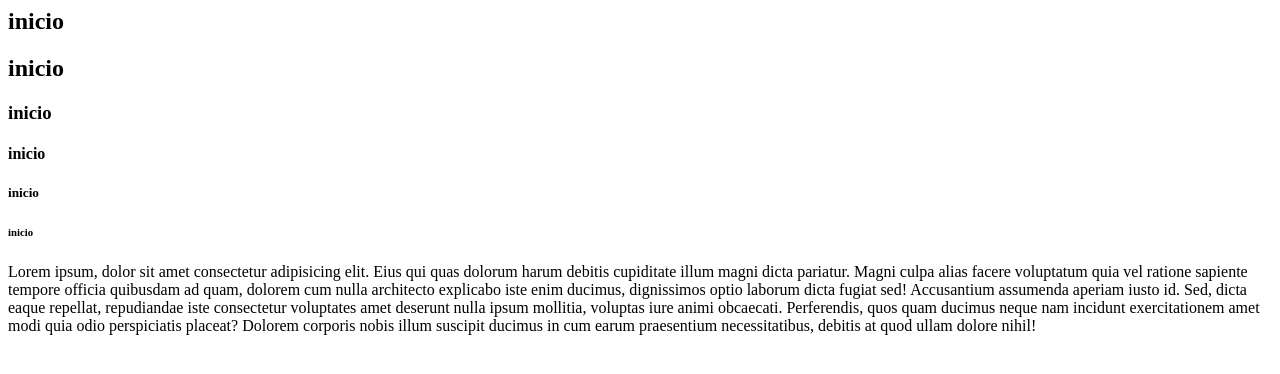
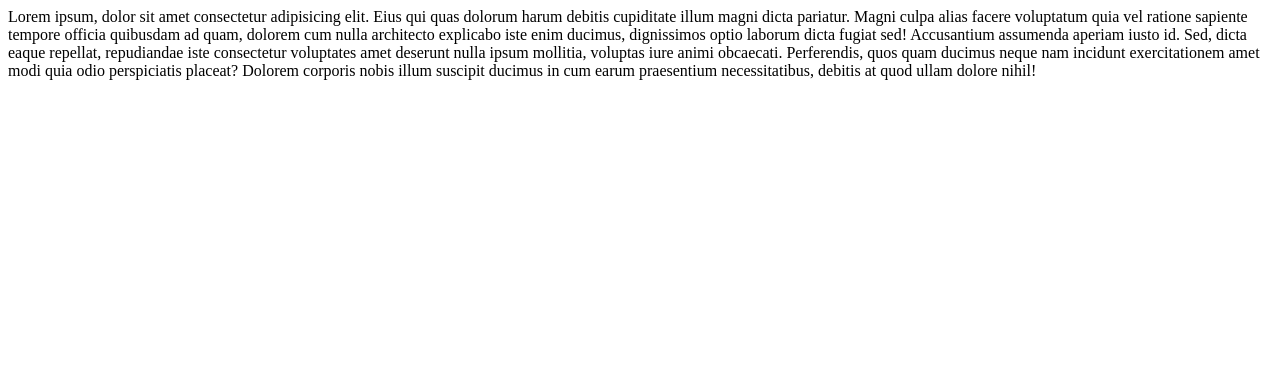
Before and after one commit to elingenieroprofe/prsena, a plain HTML site: page index.html in a window 1280 px wide. Drawn offline with Linux system fonts and the light colour scheme.

Commit message:
Primer commit viviana rama1

```diff
--- a/index.html
+++ b/index.html
@@ -8,14 +8,6 @@
     <body>
         <header>
 
-            <nav>
-                <h1>inicio</h1>
-                <h2>inicio</h2>
-                <h3>inicio</h3>
-                <h4>inicio</h4>
-                <h5>inicio</h5>
-                <h6>inicio</h6>
-            </nav>
         </header>
         <section>
             <article>
```
